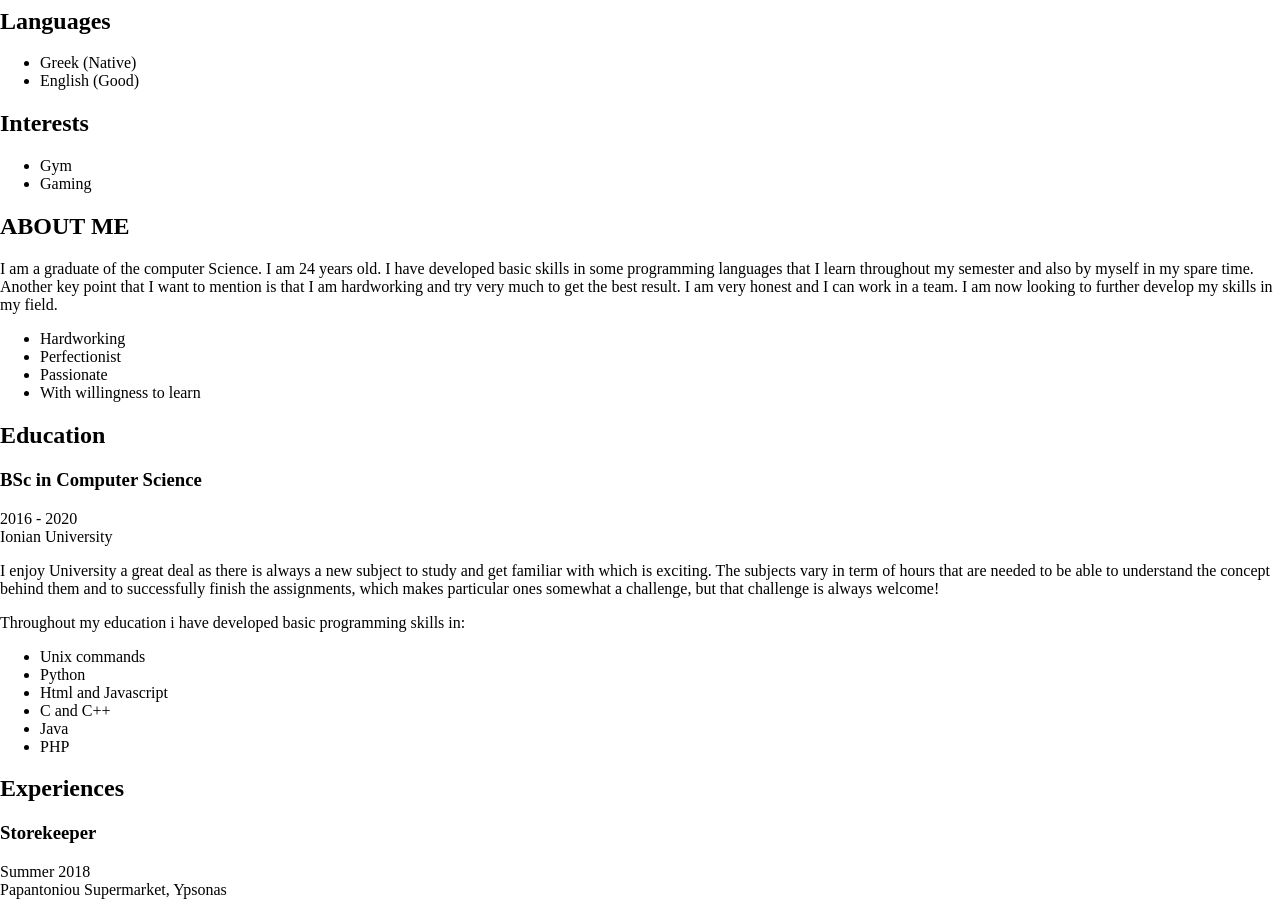
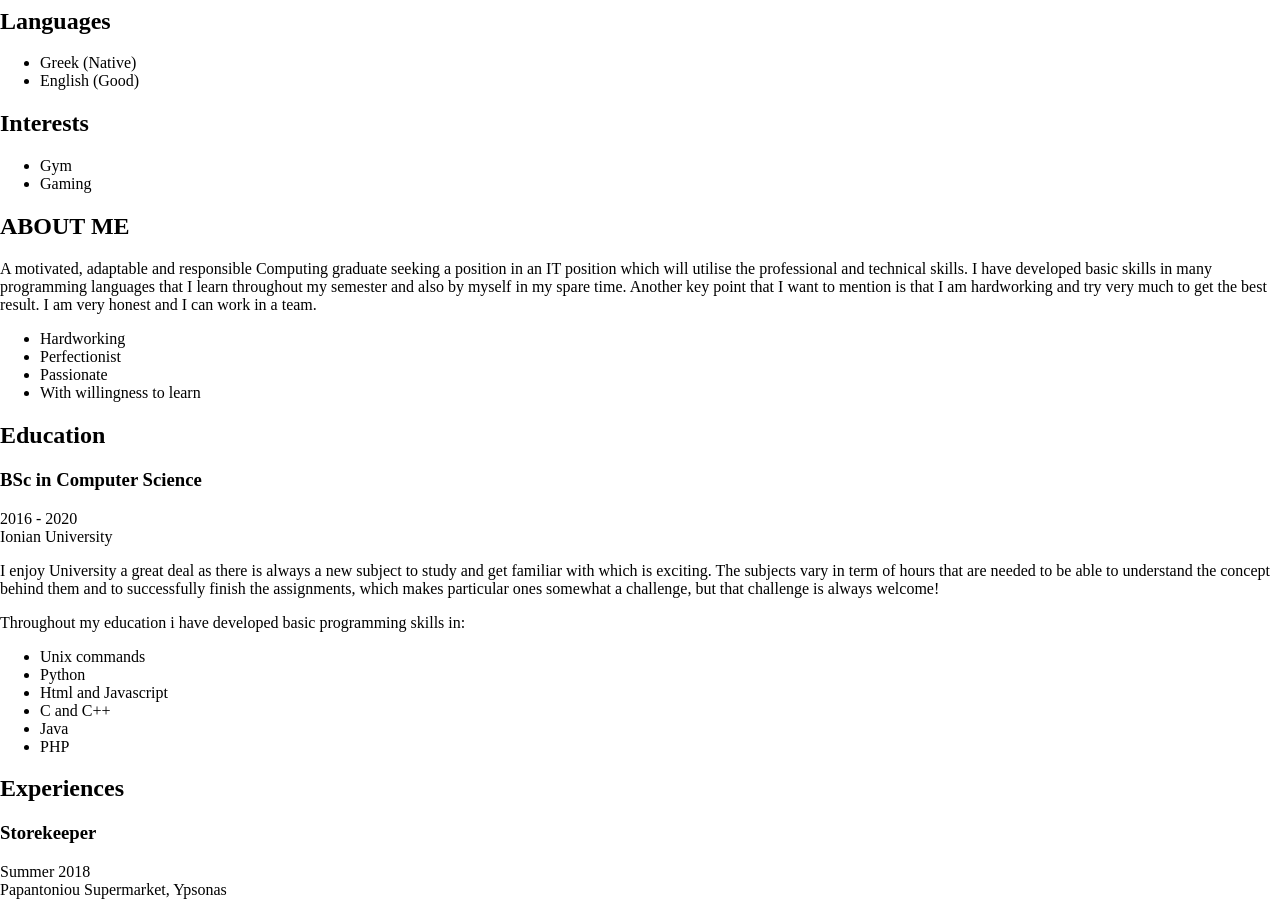
Before and after one commit to andreasgeorgiou/online-resume, a Jekyll site: the page built from index.html, in a window 1280 px wide and 900 px high, scrolled down 685 px. Built offline with Jekyll 4.4.1, drawn with Linux system fonts in a browser that asks for light colours.

Commit message:
update cv

```diff
--- a/_data/data.yml
+++ b/_data/data.yml
@@ -61,12 +61,11 @@ sidebar:
 career-profile:
     title: ABOUT ME
     summary: |
-     I am a graduate of the computer Science. I am 24 years old. I have developed
-     basic skills in some programming languages that I learn throughout my semester and also by myself
-     in my spare time. Another key point that I want to mention is that I am hardworking and try very much
-     to get the best result. I am very honest and I can work in a team.
-     I am now looking to further develop my skills in my field.
-
+     A motivated, adaptable and responsible Computing graduate seeking a position in an IT position
+     which will utilise the professional and technical skills. I have developed basic skills in many programming
+     languages that I learn throughout my semester and also by myself in my spare time.
+     Another key point that I want to mention is that I am hardworking and try very much to get the best result.
+     I am very honest and I can work in a team.
 
         - Hardworking
         - Perfectionist
```
Also changed, not shown: 1 other file.
